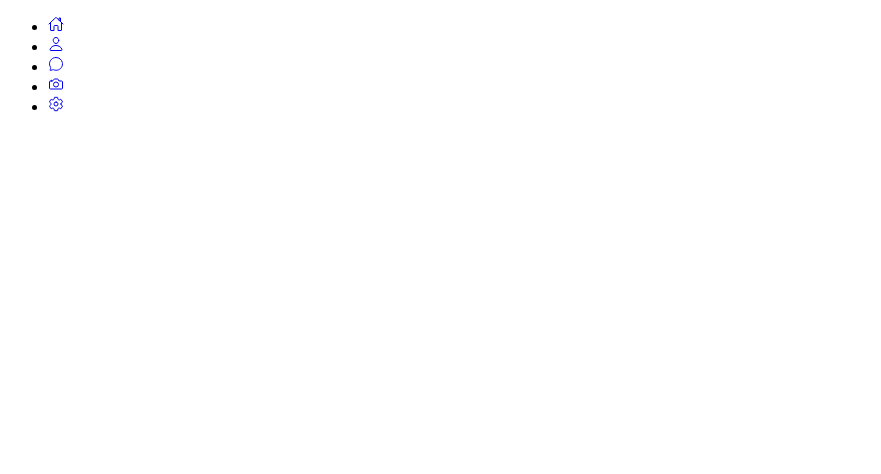
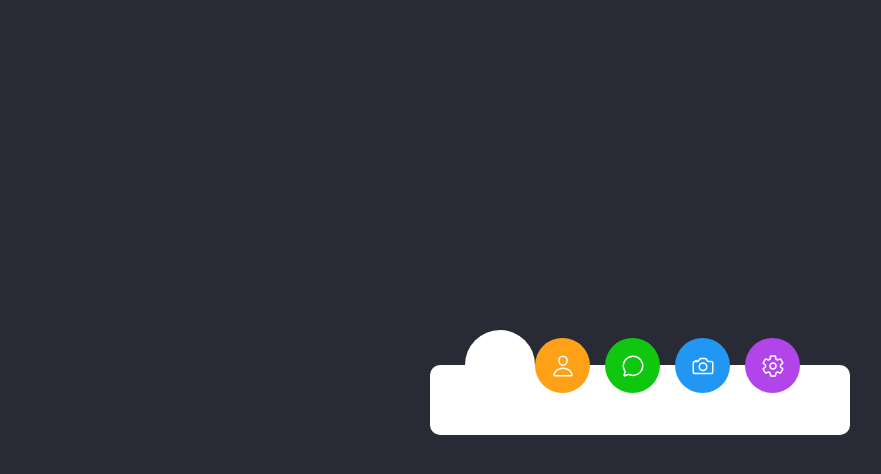
Before and after one commit to Bajpaisandarbh/CSS-MINI-PROJECTS, a plain HTML site: page index.html in a window 1280 px wide. Shown: the whole page, without its empty margins (0-881 px from the left). Drawn offline with nearby package versions, Linux system fonts and the light colour scheme.

```diff
--- a/index.html
+++ b/index.html
@@ -4,6 +4,7 @@
     <meta charset="UTF-8">
     <meta name="viewport" content="width=device-width, initial-scale=1.0">
     <title>Magic navigation bar</title>
+    <link rel="stylesheet" href="style.css"
 </head>
 <body>
     <div class="navigation">
--- a/style.css
+++ b/style.css
@@ -0,0 +1,108 @@
+* {
+    margin: 0;
+    padding: 0;
+    box-sizing: border-box;
+}
+body {
+    display: flex;
+    justify-content: center;
+    align-items: center;
+    min-height: 100vh;
+    background: #282A36;
+}
+.navigation {
+    position: relative;
+    width: 420px;
+    height: 70px;
+    background: white;
+    display: flex;
+    justify-content: center;
+    align-items: center;
+    z-index: 1;
+    border-radius: 10px;
+}
+.navigation ul {
+    width: 350px;
+    display: flex;
+}
+.navigation ul li {
+    list-style: none;
+    position: relative;
+    width: 70px;
+    height: 70px;
+    z-index: 1;
+}
+.navigation ul li a .icon{
+    position: relative;
+    background: red;
+    display: block;
+    width: 55px;
+    height: 55px;
+    text-align: center;
+    line-height: 65px;
+    border-radius: 65px;
+    color: #222327;
+    font-size: 1.5em;
+    transition: 0.5s;
+    transition-delay: 0s;
+}
+.navigation ul li a .icon {
+    background: var(--clr);
+    color: #fff;
+    transform: translateY(-27px);
+    transition-delay: 0.25s;
+
+}
+.navigation li a .icon:before {
+    content: '';
+    position: absolute;
+    top: 10px;
+    left: 0;
+    width: 100%;
+    height: 100%;
+    background: var(--clr);
+    border-radius: 50%;
+    filter: blur(5px);
+    opacity: 0;
+    transition: .5s;
+    transition-delay: .15s;
+}
+.navigation li.active a .icon:before {
+    opacity: 0.5;
+	transition-delay: 0.25s;
+}
+.indicator {
+    position: absolute;
+    top: -35px;
+    width: 70px;
+    height: 70px;
+    background: #fff;
+    border-radius: 50%;
+    z-index: 1;
+    transition: 0.5s;
+}
+.indicator::before {
+    content: '';
+    position: absolute;
+    top: 5px;
+    left: -27.5;
+    width: 30;
+    height: 30;
+    border-radius: 50%;
+    box-shadow: -15px 18px #fff;
+}
+.navigation ul li:nth-child(1).active ~ .indicator {
+    transform: translateX(calc(70px *0));
+}
+.navigation ul li:nth-child(2).active ~ .indicator {
+    transform: translateX(calc(70px *1));
+}
+.navigation ul li:nth-child(3).active ~ .indicator {
+    transform: translateX(calc(70px *2));
+}
+.navigation ul li:nth-child(4).active ~ .indicator {
+    transform: translateX(calc(70px *3));
+}
+.navigation ul li:nth-child(5).active ~ .indicator {
+    transform: translateX(calc(70px *4));
+}
```
